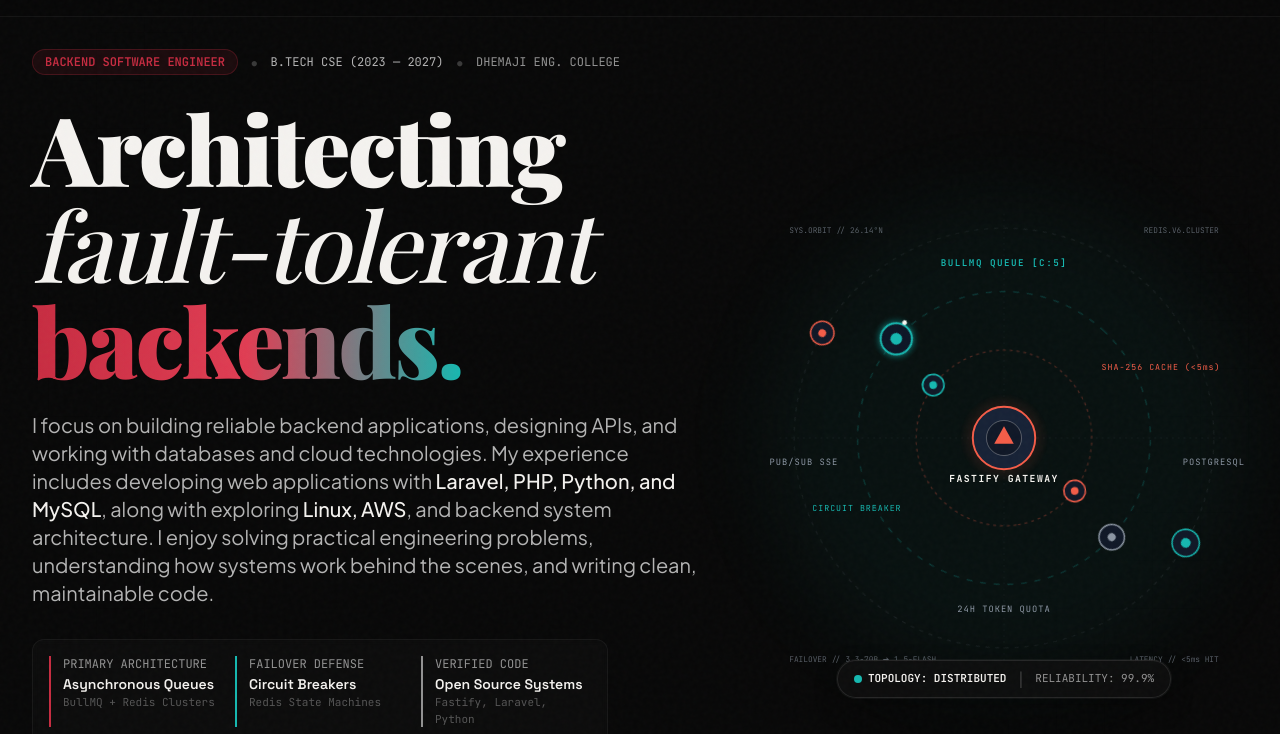
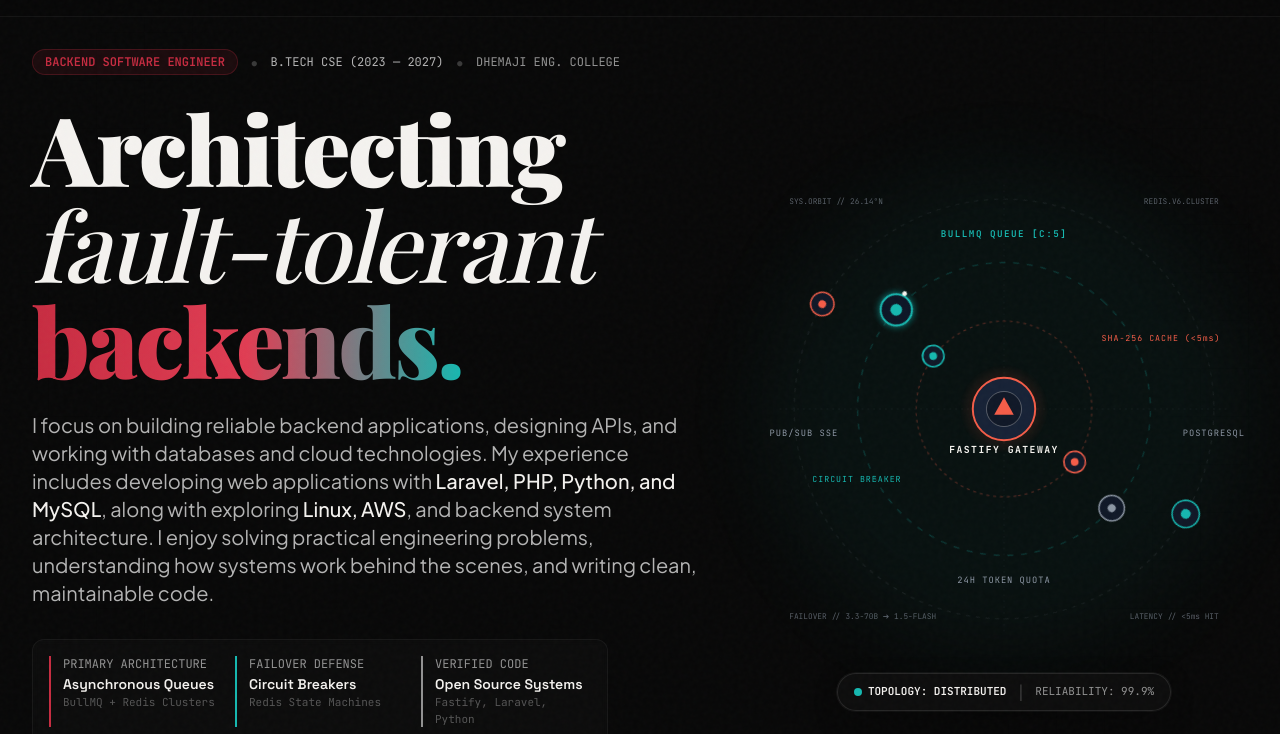
Before and after one commit to MrinmoyBrh/mrinmoy, an Astro site: page / in a window 1280 px wide. Shown: the part 64-798 px from the top of the page. Built offline with nearby package versions, Linux system fonts and the light colour scheme; Astro itself is replaced by a stand-in of ours; a web font is replaced by a local one.

Commit message:
Fix hero orbital visualization label overlap with status indicator

```diff
--- a/src/components/OrbitalVisual.astro
+++ b/src/components/OrbitalVisual.astro
@@ -1,8 +1,10 @@
 ---
 ---
 
-<div class="relative w-full max-w-[540px] aspect-square mx-auto flex items-center justify-center select-none" aria-label="Distributed backend architecture orbital diagram">
+<div class="relative w-full max-w-[500px] lg:max-w-[540px] mx-auto flex flex-col items-center select-none" aria-label="Distributed backend architecture orbital diagram">
 
+  <!-- Orbital Systems Canvas Container -->
+  <div class="relative w-full aspect-square flex items-center justify-center">
     <!-- Outer Glow Backdrop -->
     <div class="absolute inset-0 rounded-full bg-orbital/5 blur-2xl pointer-events-none"></div>
 
@@ -125,12 +127,13 @@
     <!-- Radar telemetry tags around edge -->
     <text x="30" y="40" font-family="'JetBrains Mono', monospace" font-size="8" fill="#8C96A3" opacity="0.6">SYS.ORBIT // 26.14°N</text>
     <text x="470" y="40" font-family="'JetBrains Mono', monospace" font-size="8" fill="#8C96A3" opacity="0.6" text-anchor="end">REDIS.V6.CLUSTER</text>
-    <text x="30" y="480" font-family="'JetBrains Mono', monospace" font-size="8" fill="#8C96A3" opacity="0.6">FAILOVER // 3.3-70B ➔ 1.5-FLASH</text>
-    <text x="470" y="480" font-family="'JetBrains Mono', monospace" font-size="8" fill="#8C96A3" opacity="0.6" text-anchor="end">LATENCY // &lt;5ms HIT</text>
+    <text x="30" y="465" font-family="'JetBrains Mono', monospace" font-size="8" fill="#8C96A3" opacity="0.6">FAILOVER // 3.3-70B ➔ 1.5-FLASH</text>
+    <text x="470" y="465" font-family="'JetBrains Mono', monospace" font-size="8" fill="#8C96A3" opacity="0.6" text-anchor="end">LATENCY // &lt;5ms HIT</text>
   </svg>
+  </div>
 
-  <!-- Interactive status HUD pill below visual -->
-  <div class="absolute -bottom-4 bg-ink-800/90 border border-white/10 px-4 py-1.5 rounded-full backdrop-blur-md shadow-surface-elevated flex items-center space-x-3 z-20">
+  <!-- Interactive status HUD pill below visual with responsive natural spacing -->
+  <div class="mt-4 sm:mt-5 bg-ink-800/90 border border-white/10 px-4 py-1.5 rounded-full backdrop-blur-md shadow-surface-elevated flex items-center space-x-3 z-20">
     <div class="flex items-center space-x-1.5">
       <span class="w-2 h-2 rounded-full bg-orbital animate-ping"></span>
       <span class="technical-mono text-[11px] font-semibold text-pearl">TOPOLOGY: DISTRIBUTED</span>
```
Lines whose indentation alone changed are shown as unchanged.
